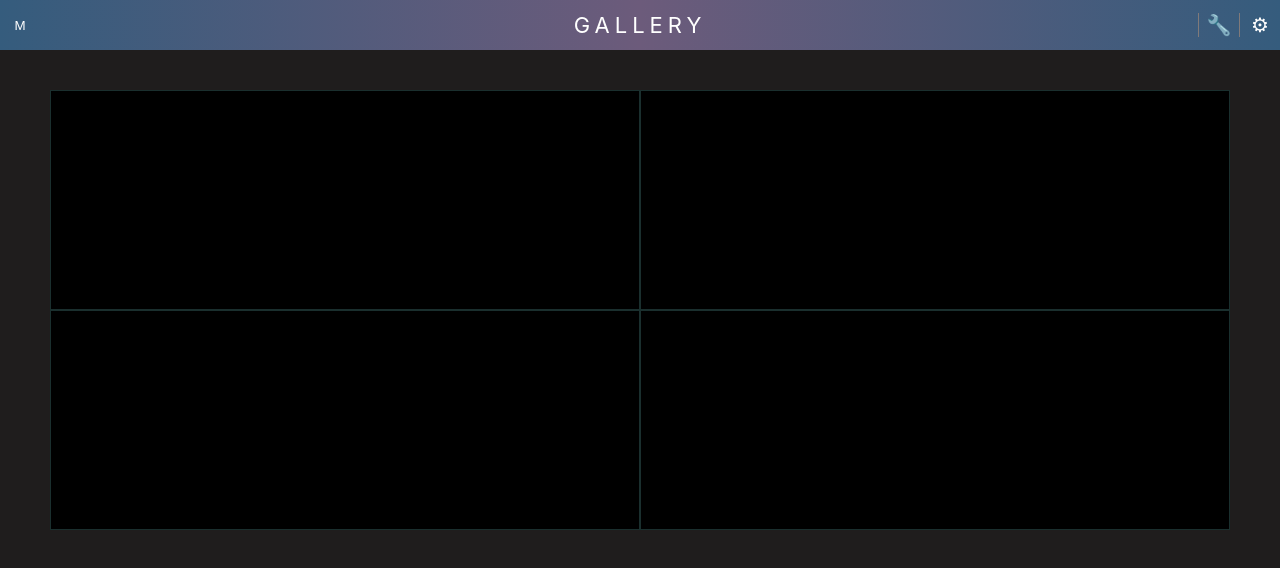
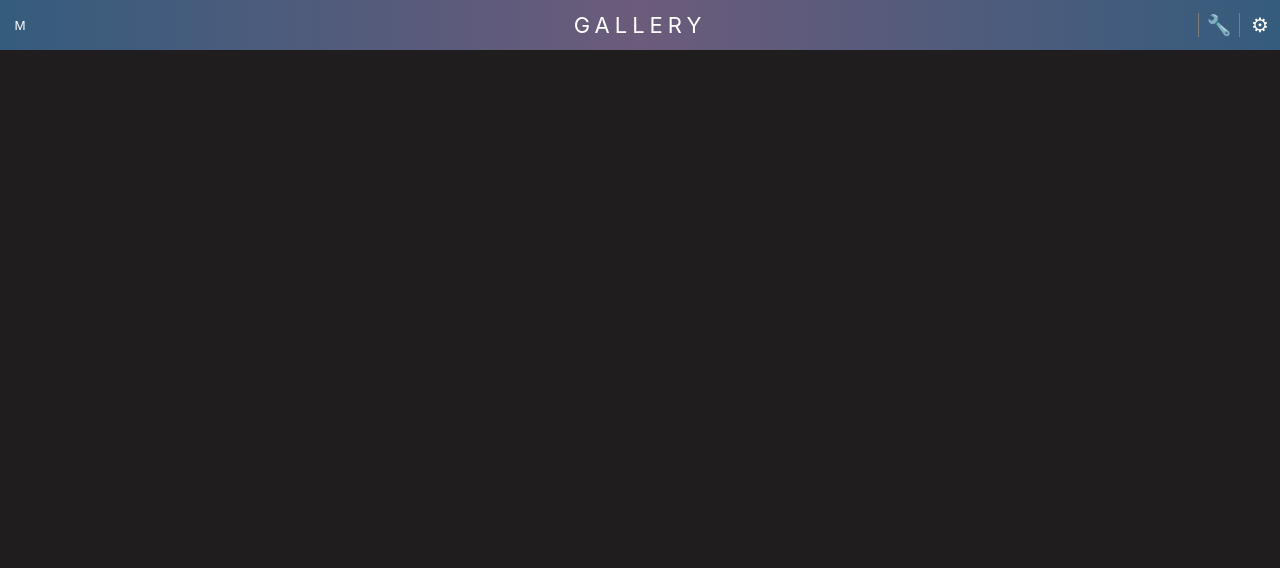
Before and after one commit to chopsticks-user/my-gallery, a React (Create React App) app: page / in a window 1280 px wide. Shown: the top 568 px of the page. Built offline with nearby package versions, Linux system fonts and the light colour scheme.

Commit message:
Added new card button

```diff
--- a/src/App.tsx
+++ b/src/App.tsx
@@ -11,19 +11,19 @@ const themes = {
     textColor: "#fff",
     borderColor: "#1a2f2e",
     galleryCardBgColor: "#000",
-    galleryCardInfoBgColor: {pl: "#7F7FD5", sl: "#86A8E7", ed: "#91EAE4"}
   },
   light: {
-    backgroundColor: "linear-gradient(to right, #cfdef3, #e0eafc, #cfdef3)",
-    bgColorFallback: "#e0eafc",
+    // backgroundColor: "linear-gradient(to right, #cfdef3, #e0eafc, #cfdef3)",
+    // bgColorFallback: "#e0eafc",
+    backgroundColor: "#E9E4F0",
+    bgColorFallback: "#E9E4F0",
     textColor: "rgb(37, 37, 37)",
     borderColor: "#8e9eab",
     galleryCardBgColor: "#fff",
-    galleryCardInfoBgColor: {pl: "#7F7FD5", sl: "#86A8E7", ed: "#91EAE4"}
   }
 };
 
-type GalleryCardInformation = {
+export type GalleryCardInformation = {
   displayedName: string;
   displayedThumbnail: any;
   primaryLink: string;
@@ -50,12 +50,7 @@ const defaultUserInfo: User = {
   basicInfo: {
     isAdministrator: false,
     displayedName: "",
-    gallery: [{
-      displayedName: "",
-      displayedThumbnail: "",
-      primaryLink: "",
-      sourceLink: ""
-    }]
+    gallery: []
   },
   settingInfo: {
     darkTheme: true,
@@ -63,22 +58,26 @@ const defaultUserInfo: User = {
   }
 }
 
-const userInfo = {
+const userInfo: User = {
   basicInfo: {
     isAdministrator: true,
     displayedName: "Frost",
-    gallery: [{
-      displayedName: "",
-      displayedThumbnail: "",
-      primaryLink: "",
-      sourceLink: ""
-    }]
+    gallery: []
   },
   settingInfo: {
     darkTheme: true,
     backgroundAnimation: 1
   }
 }
+
+// for (let i = 0; i < 10; i++) {
+//   userInfo.basicInfo.gallery.push({
+//     displayedName: "maximum 30 characters maximum 30", // maximum 30 characters
+//     displayedThumbnail: "",
+//     primaryLink: `https://github.com`,
+//     sourceLink: `https://github.com`
+//   });
+// }
 
 const App = () => {
   const [guest, setGuest] = useState<boolean>(false);
@@ -106,6 +105,7 @@ const App = () => {
       defaultUserInfo.settingInfo.darkTheme = darkTheme;
     }
     console.log(userInfo);
+    console.log(defaultUserInfo);
   }, [darkTheme]);
 
   useEffect(() => {
@@ -119,8 +119,8 @@ const App = () => {
     setDarkTheme(darkTheme => !darkTheme);
   }
 
-  const editGallery = (newDisplayedGallery: any): void => {
-    setDisplayedGallery(newDisplayedGallery);
+  const addNewCard = (newCard: GalleryCardInformation): void => {
+    setDisplayedGallery(prev => [...prev, newCard]);
   }
 
   const editCard = (modifiedCard: any): void => {
@@ -137,10 +137,12 @@ const App = () => {
           guest={guest}
           setGuest={setGuest}
           setBackgroundAnimation={setBackgroundAnimation}
+          addNewCard={addNewCard}
         />
         <Gallery
           theme={theme}
           guest={guest}
+          galleryCardDisplayInfoList={displayedGallery}
         />
       </div>
       <LoadingPage />
--- a/src/buttons/ToolBar.tsx
+++ b/src/buttons/ToolBar.tsx
@@ -3,10 +3,11 @@ import React from 'react'
 type ToolBarProps = {
     textColor: string;
     toolBarMenuIcon: string;
+    addNewCard: any;
 }
 
 const ToolBar: React.FC<ToolBarProps> = ({
-    textColor, toolBarMenuIcon
+    textColor, toolBarMenuIcon, addNewCard
 }) => {
     const addNewCardIcon = "+";
     return (
@@ -22,6 +23,12 @@ const ToolBar: React.FC<ToolBarProps> = ({
                     <button
                         className="change-theme-button"
                         style={{ color: textColor, fontSize: "30px" }}
+                        onClick={() => addNewCard({
+                            displayedName: "maximum 30 characters maximum 30", // maximum 30 characters
+                            displayedThumbnail: "",
+                            primaryLink: `https://github.com`,
+                            sourceLink: `https://github.com`
+                        })}
                     >{addNewCardIcon}
                     </button>
                 </li>
--- a/src/components/Gallery/Gallery.css
+++ b/src/components/Gallery/Gallery.css
@@ -55,7 +55,6 @@
     flex: auto;
     display: flex;
     font-size: small;
-    text-transform: uppercase;
     justify-content: center;
     align-items: center;
     padding-bottom: 3px;
@@ -74,7 +73,7 @@
 @media screen and (min-width: 500px) {
     .gallery-container {
         padding: var(--gallery-container-padding);
-        grid-template-columns: repeat(auto-fit, minmax(calc(500px - 2 * var(--gallery-container-padding)), 1fr));
+        grid-template-columns: repeat(auto-fit, minmax(calc(500px - 2 * var(--gallery-container-padding)), .25fr));
         gap: 0rem;
     }
 
@@ -119,7 +118,6 @@
         flex: auto;
         display: flex;
         font-size: small;
-        /* text-transform: uppercase; */
         justify-content: center;
         align-items: center;
         padding-bottom: 3px;
--- a/src/components/Gallery/Gallery.tsx
+++ b/src/components/Gallery/Gallery.tsx
@@ -1,45 +1,30 @@
-import React, { useEffect, useState } from "react";
+import React, { ReactElement, useEffect, useState } from "react";
 import { Link } from "react-router-dom";
-import { StringLiteral } from "typescript";
+import { GalleryCardInformation } from "../../App";
 import "./Gallery.css"
 
 type GalleryProps = {
     theme: any;
     guest: boolean;
+    galleryCardDisplayInfoList: GalleryCardInformation[];
 }
 
-const defaultGallery: any[] = [];
-
 const Gallery: React.FC<GalleryProps> = ({
-    theme, guest
+    theme, guest, galleryCardDisplayInfoList
 }) => {
-    const [cardCount, setCardCount] = useState<number>(4);
-    const [cardList, setCardList] = useState<any[]>([]);
-
-    const showCards = () => {
-        const newcardList: any[] = [];
-        for (let i: number = 0; i < cardCount; i++) {
-            newcardList.push(
-                <GalleryCard
-                    key={i}
+    const cardList: ReactElement<GalleryCardProps>[] = galleryCardDisplayInfoList
+        .map((value, index) => {
+            return <GalleryCard
+                key={index}
                 guest={guest}
                 cardBgColor={theme.galleryCardBgColor}
-                    cardInfoBgColor={theme.galleryCardInfoBgColor}
                 borderColor={theme.borderColor}
-                    cardName={`maximum 30 characters maximum 30`} // maximum 30 characters
-                    primaryLink={`https://github.com`}
-                    sourceLink={`https://github.com`}
+                cardName={value.displayedName}
+                thumbnail={value.displayedThumbnail}
+                primaryLink={value.primaryLink}
+                sourceLink={value.sourceLink}
             />
-            );
-        }
-        setCardList(newcardList);
-    }
-
-    useEffect(() => {
-        showCards();
-    }, [cardCount, theme]);
-
-
+        });
     return (
         <div className="gallery-container"
             style={{
@@ -49,31 +34,52 @@ const Gallery: React.FC<GalleryProps> = ({
             {cardList}
         </div>
     );
+
 }
+
+// const showCards = () => {
+//     const newcardList: ReactElement<GalleryCardProps>[] = [];
+//     for (let i: number = 0; i < cardCount; i++) {
+//         newcardList.push(
+//             <GalleryCard
+//                 key={i}
+//                 guest={guest}
+//                 cardBgColor={theme.galleryCardBgColor}
+//                 borderColor={theme.borderColor}
+//                 cardName={collection[i].displayedName}
+//                 thumbnail={collection[i].displayedThumbnail}
+//                 primaryLink={collection[i].primaryLink}
+//                 sourceLink={collection[i].sourceLink}
+//             />
+//         );
+//     }
+// }
+
+// useEffect(() => {
+//     showCards();
+// }, [cardCount, theme]);
 
 type GalleryCardProps = {
     guest: boolean;
     cardBgColor: string;
-    cardInfoBgColor: {pl: string, sl: string, ed: string};
     borderColor: string;
     cardName: string;
+    thumbnail: any;
     primaryLink: string;
     sourceLink: string;
 }
 
 export const GalleryCard: React.FC<GalleryCardProps> = ({
-    guest, cardBgColor, cardInfoBgColor, borderColor, cardName, primaryLink, sourceLink
+    guest, cardBgColor, borderColor, cardName, thumbnail, primaryLink, sourceLink
 }) => {
     return (
         <div className="gallery-card-container" style={{ border: `1px solid ${borderColor}` }}>
             <div className="card-thumbnail"
                 style={{
-                /* backgroundColor:  cardBgColor */
                     backgroundColor: "black"
                 }}></div>
             <div className="card-info">
                 <a className="card-primary-link" href={primaryLink}
-                    // style={{fontSize: "14px"}}
                     onClick={(e) => {
                         e.preventDefault();
                         window.open(primaryLink, "_blank");
@@ -82,18 +88,17 @@ export const GalleryCard: React.FC<GalleryCardProps> = ({
                 </a>
                 <span></span>
                 <a className="card-source-link" href={sourceLink}
-
                     onClick={(e) => {
                         e.preventDefault();
                         window.open(primaryLink, "_blank");
                     }}
-                >{"  </>  "}
+                >{"</>"}
                 </a>
                 <span></span>
                 {
                     !guest ? <button
                         className="card-edit-button"
-                        style={{backgroundColor: "transparent"}}>
+                        style={{ backgroundColor: "transparent" }}>
                         {"Edit"}
                     </button> : <></>
                 }
--- a/src/components/Header/Header.tsx
+++ b/src/components/Header/Header.tsx
@@ -14,10 +14,11 @@ type HeaderProps = {
   guest: boolean;
   setGuest: Dispatch<SetStateAction<boolean>>;
   setBackgroundAnimation: Dispatch<SetStateAction<number>>;
+  addNewCard: any;
 }
 
 const Header: React.FC<HeaderProps> = ({
-  theme, darkTheme, toggleTheme, guest, setGuest, setBackgroundAnimation
+  theme, darkTheme, toggleTheme, guest, setGuest, setBackgroundAnimation, addNewCard
 }) => {
   const textColor = "#fff";
   const settingsMenuIcon = "⚙";
@@ -44,6 +45,7 @@ const Header: React.FC<HeaderProps> = ({
         <span></span>
         {
           !guest ? <ToolBar
+            addNewCard={addNewCard}
             textColor={textColor}
             toolBarMenuIcon={toolBarMenuIcon}
           /> : <></>
```
Lines whose indentation alone changed are shown as unchanged.
